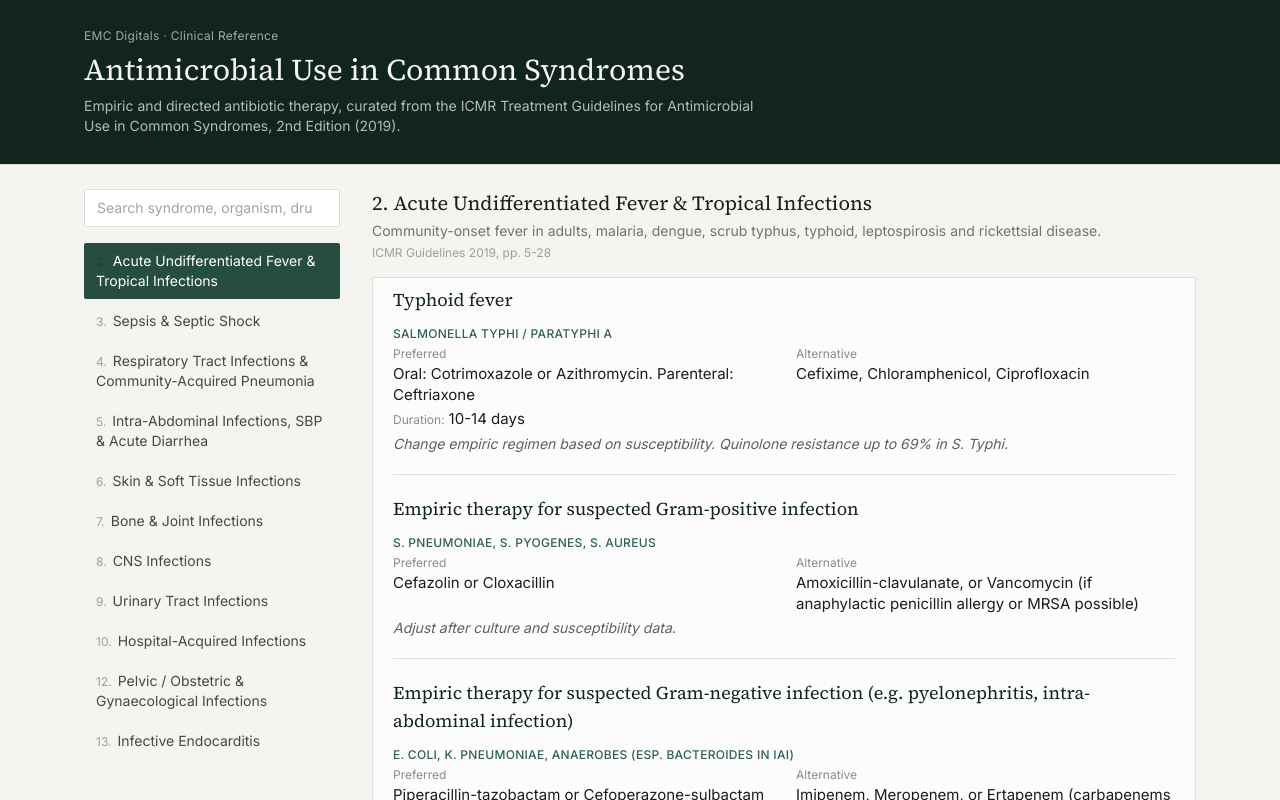
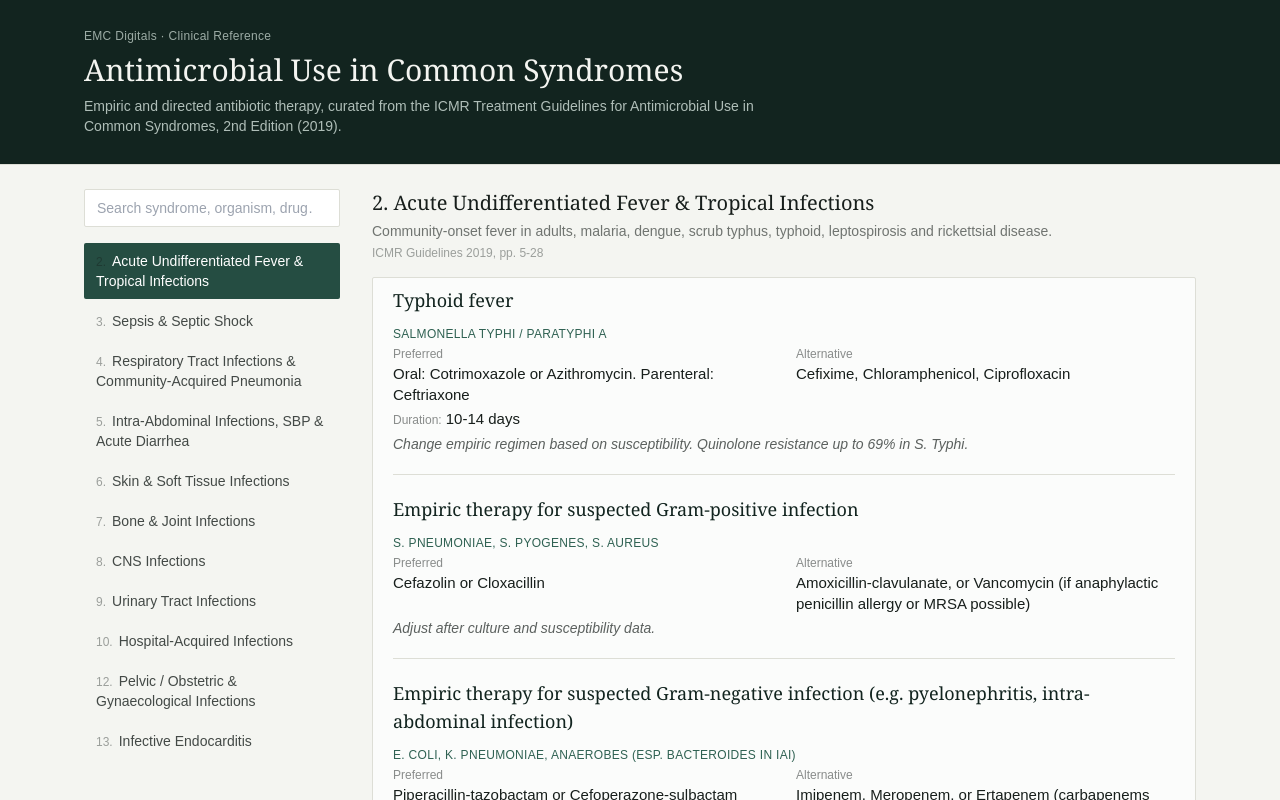
Before and after one commit to shivesh2334-ai/antibiotics-guid-clay, a Next.js app: page / in a window 1280 px wide. Shown: the top 800 px of the page. Built offline with nearby package versions, Linux system fonts and the light colour scheme.

Commit message:
fix: avoid remote font fetches during build
Co-authored-by: shivesh2334-ai <200583271+shivesh2334-ai@users.noreply.github.com>

```diff
--- a/src/app/layout.tsx
+++ b/src/app/layout.tsx
@@ -1,19 +1,5 @@
 import type { Metadata } from "next";
-import { Inter, Source_Serif_4 } from "next/font/google";
 import "./globals.css";
-
-const inter = Inter({
-  subsets: ["latin"],
-  variable: "--font-inter",
-  display: "swap",
-});
-
-const sourceSerif = Source_Serif_4({
-  subsets: ["latin"],
-  variable: "--font-source-serif",
-  display: "swap",
-  weight: ["400", "600", "700"],
-});
 
 export const metadata: Metadata = {
   title: "Antimicrobial Use Guide — ICMR 2019",
@@ -28,11 +14,7 @@ export default function RootLayout({
 }>) {
   return (
     <html lang="en">
-      <body
-        className={`${inter.variable} ${sourceSerif.variable} font-sans antialiased bg-paper text-ink`}
-      >
-        {children}
-      </body>
+      <body className="font-sans antialiased bg-paper text-ink">{children}</body>
     </html>
   );
 }
--- a/tailwind.config.ts
+++ b/tailwind.config.ts
@@ -30,8 +30,8 @@ const config: Config = {
         rule: "#DDDED6",
       },
       fontFamily: {
-        serif: ["var(--font-source-serif)", "Georgia", "serif"],
-        sans: ["var(--font-inter)", "system-ui", "sans-serif"],
+        serif: ["Georgia", "Times New Roman", "serif"],
+        sans: ["Arial", "Helvetica Neue", "system-ui", "sans-serif"],
       },
     },
   },
```
